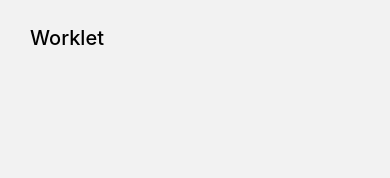
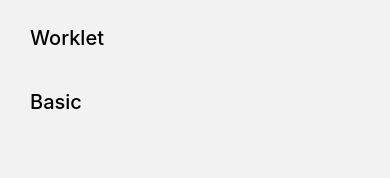
Before and after one commit to sumanthyedoti/awesome-react-native-app, a React Native app: screen / in a window 390 px wide. Shown: the part 122-300 px from the top of the page. Built offline with nearby package versions, Linux system fonts and the light colour scheme.

Commit message:
Add basic animation with withTiming and withSpring

```diff
--- a/src/components/ScreenListItem.tsx
+++ b/src/components/ScreenListItem.tsx
@@ -1,6 +1,7 @@
 import React from 'react'
 import {Text, StyleSheet, TouchableOpacity} from 'react-native'
 import {navigate} from '../rootNavigation'
+import {fontSize} from '../constants'
 
 type Props = {
   route: {
@@ -30,7 +31,7 @@ const styles = StyleSheet.create({
     paddingVertical: 20,
   },
   text: {
-    fontSize: 20,
+    fontSize: fontSize.md,
     fontWeight: '500',
   },
 })
--- /dev/null
+++ b/src/constants.ts
@@ -0,0 +1,7 @@
+export const fontSize = {
+  xl: 32,
+  lg: 24,
+  md: 20,
+  sm: 16,
+  xs: 12,
+}
--- a/src/routes.ts
+++ b/src/routes.ts
@@ -3,6 +3,7 @@ type Route = {
   title: string
   component: string
 }
+
 // 'component' should match with the screen export name
 const routes: Route[] = [
   {
@@ -20,6 +21,11 @@ const routes: Route[] = [
     title: 'Worklet',
     component: 'Worklet',
   },
+  {
+    name: 'Basic',
+    title: 'Basic',
+    component: 'Basic',
+  },
 ]
 
 export default routes
--- a/src/screens/Worklet.tsx
+++ b/src/screens/Worklet.tsx
@@ -1,21 +1,46 @@
 import React from 'react'
-import {TouchableOpacity, Text} from 'react-native'
-import {runOnUI} from 'react-native-reanimated'
+import {Text, View, Button, StyleSheet} from 'react-native'
+import {runOnUI, runOnJS} from 'react-native-reanimated'
+import {fontSize} from '../constants'
 
 // import { Container } from './styles';
 
 export default function Worklet() {
-  function someWorklet(greeting) {
+  function someWorklet(greeting: string) {
     'worklet'
-    console.log(greeting, 'From the UI thread')
+    console.log(
+      greeting,
+      ' from the UI thread. I can call methods from the RN thread',
+    )
+    runOnJS(callback)('argument_from_UI_thread')
+  }
+
+  function callback(text: string) {
+    console.log(`Running on the RN thread with '${text}'`)
   }
 
   function onPress() {
     runOnUI(someWorklet)('Howdy')
   }
   return (
-    <TouchableOpacity onPress={onPress}>
-      <Text>Worklet</Text>
-    </TouchableOpacity>
+    <View style={styles.container}>
+      <Button onPress={onPress} title="Run Worklet" />
+      <Text style={styles.note}>You don't see anything on the interface</Text>
+    </View>
   )
 }
+
+const styles = StyleSheet.create({
+  container: {
+    alignItems: 'center',
+    paddingVertical: 60,
+  },
+  text: {
+    fontSize: fontSize.lg,
+    fontWeight: '500',
+  },
+  note: {
+    paddingTop: 20,
+    fontSize: fontSize.xs,
+  },
+})
--- a/src/screens/index.ts
+++ b/src/screens/index.ts
@@ -1,3 +1,4 @@
 export {default as Home} from './Home'
 export {default as RNDefaultScreen} from './RNDefaultScreen'
 export {default as Worklet} from './Worklet'
+export {default as Basic} from './reaniamted/Basic'
--- /dev/null
+++ b/src/screens/reaniamted/Basic.tsx
@@ -0,0 +1,80 @@
+import React from 'react'
+import {Button, StyleSheet, Text, useWindowDimensions, View} from 'react-native'
+import Animated, {
+  Easing,
+  StyleProps,
+  useAnimatedStyle,
+  useSharedValue,
+  withSpring,
+  withTiming,
+} from 'react-native-reanimated'
+
+import {fontSize} from '../../constants'
+
+const BOX_SIZE = 100
+
+type BoxProps = {
+  label: string
+  style: StyleProps
+}
+const Box = ({label, style}: BoxProps) => {
+  return (
+    <Animated.View style={[styles.box, style]}>
+      <Text style={styles.boxLabel}>{label}</Text>
+    </Animated.View>
+  )
+}
+
+export default function Basic() {
+  const {width} = useWindowDimensions()
+  const randomOffset = () => Math.random() * (width - BOX_SIZE)
+  const offsetTimingX = useSharedValue(randomOffset())
+  const offsetSpringX = useSharedValue(offsetTimingX.value)
+  const animatedTimingStyles = useAnimatedStyle(() => {
+    return {
+      transform: [{translateX: offsetTimingX.value}],
+    }
+  })
+  const animatedSpringStyles = useAnimatedStyle(() => {
+    return {
+      transform: [{translateX: offsetSpringX.value}],
+    }
+  })
+  const onPress = () => {
+    const offset = randomOffset()
+    offsetTimingX.value = withTiming(offset, {
+      duration: 900,
+      easing: Easing.out(Easing.exp),
+    })
+    offsetSpringX.value = withSpring(offset, {
+      damping: 12,
+      stiffness: 80,
+    })
+  }
+  return (
+    <View style={styles.container}>
+      <Box style={animatedTimingStyles} label="withTiming" />
+      <Box style={animatedSpringStyles} label="withSpring" />
+      <Button title="Move" onPress={onPress} />
+    </View>
+  )
+}
+
+const styles = StyleSheet.create({
+  container: {
+    flex: 1,
+    justifyContent: 'space-evenly',
+  },
+  box: {
+    width: BOX_SIZE,
+    height: BOX_SIZE,
+    borderRadius: 6,
+    backgroundColor: '#3355ff',
+    alignItems: 'center',
+    justifyContent: 'center',
+  },
+  boxLabel: {
+    color: 'white',
+    fontSize: fontSize.xs,
+  },
+})
```
Also changed, not shown: App.jsx (renamed from App.tsx).
